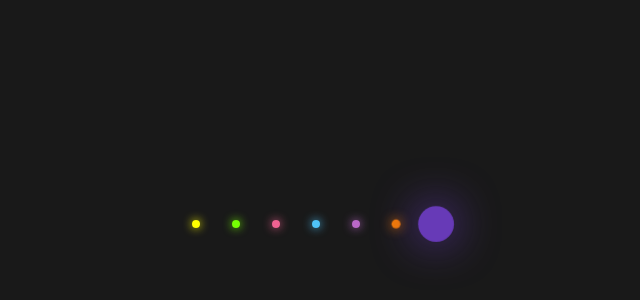
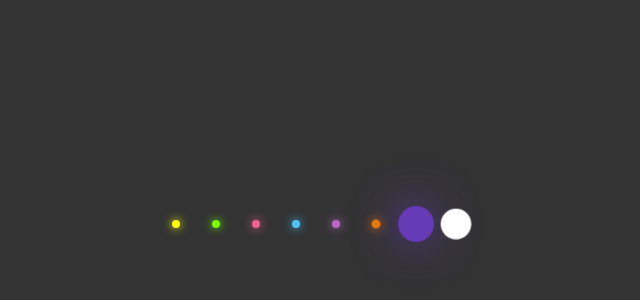
Before and after one commit to Sean-Harris-444/my-first-repo, a plain HTML site: page index.html in a window 1280 px wide. Shown: the part 176-476 px from the top of the page, without its empty margins (324-964 px from the left). Drawn offline with Linux system fonts and the light colour scheme.

Commit message:
added to expierment

```diff
--- a/index.html
+++ b/index.html
@@ -15,6 +15,7 @@
     <li></li>
     <li></li>
     <li></li>
+    <li></li>
   </ul>
 </body>
 </html>
--- a/styles.css
+++ b/styles.css
@@ -1,7 +1,7 @@
 body {
   margin: 0;
   padding: 0;
-  background: rgba(0, 0, 0, 0.9);
+  background: rgba(0, 0, 0, 0.8);
   font-family: Arial, Helvetica, sans-serif;
 }
 
```
